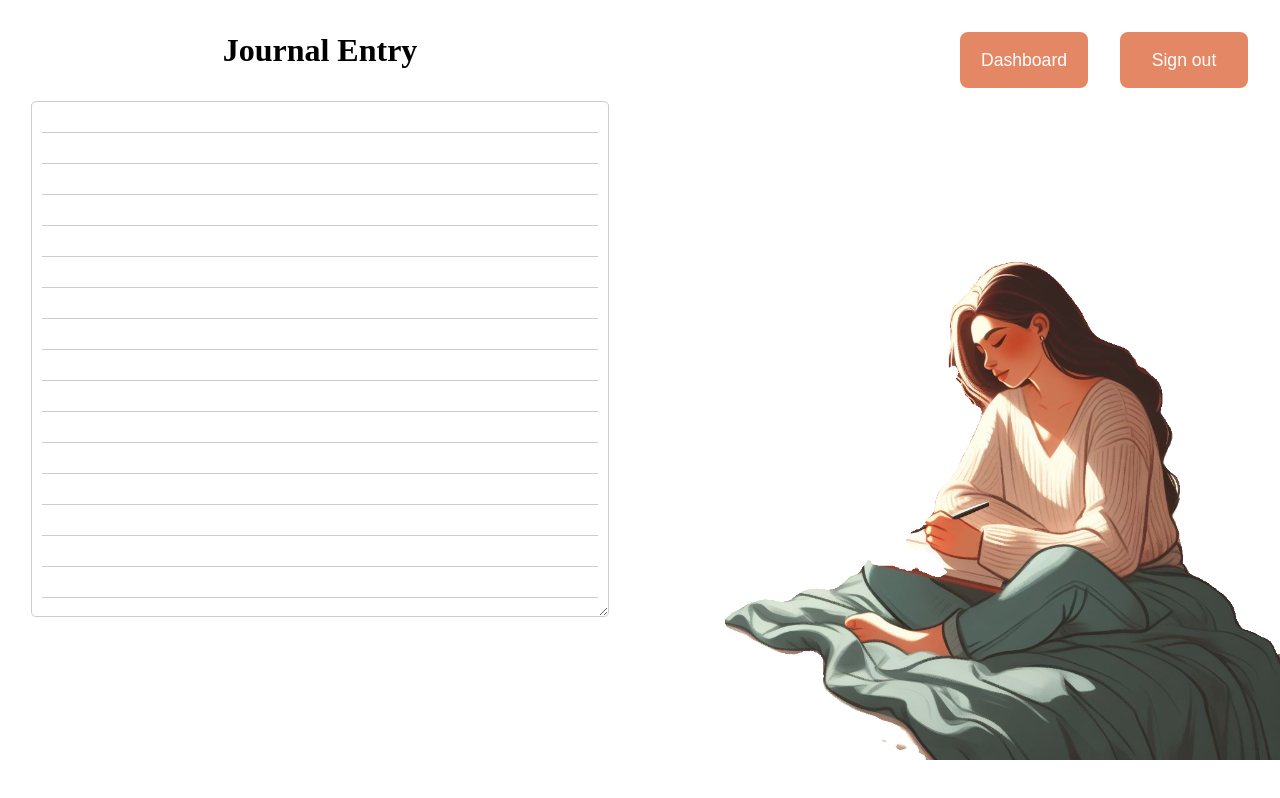
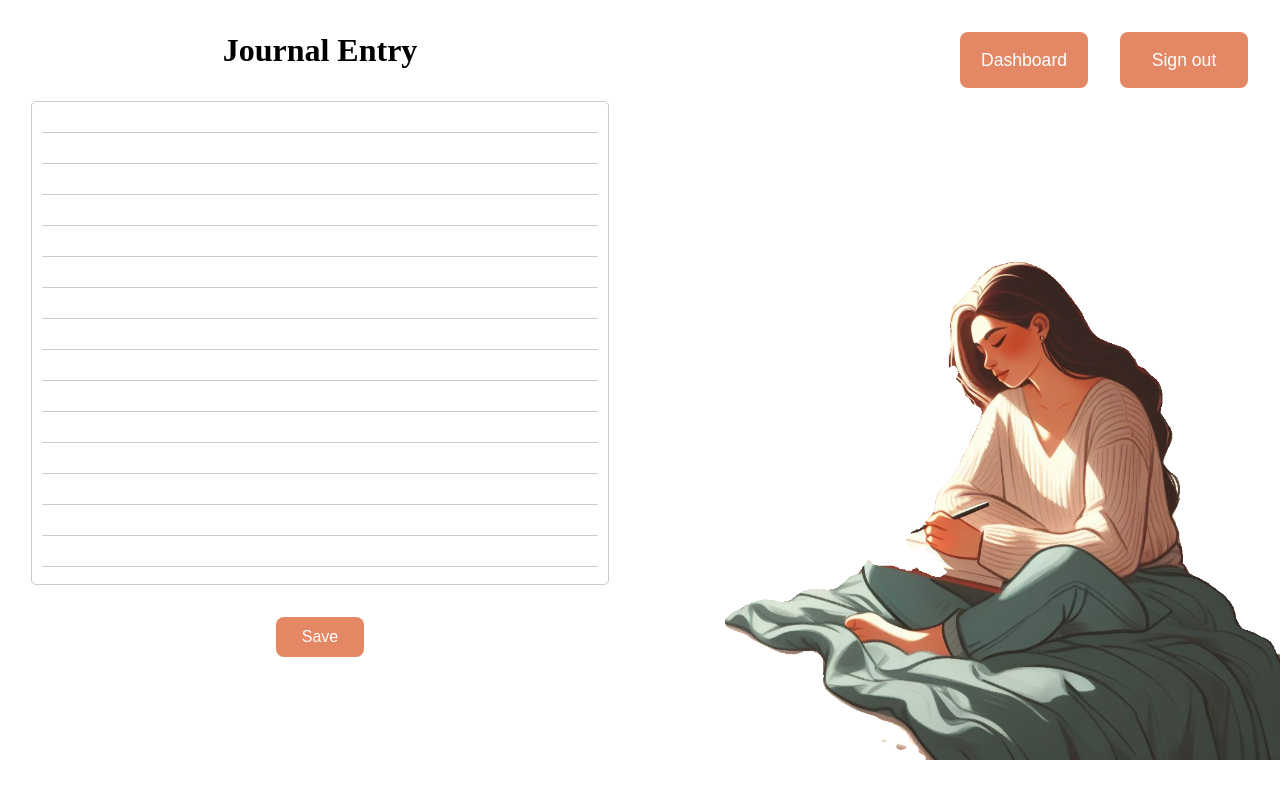
Before and after one commit to OmarZalat/Sentimental, a React (Vite) app in the folder client/: page /journal in a window 1280 px wide. Built offline with nearby package versions, Linux system fonts and the light colour scheme; the HTML template or start-up script is replaced by a standard one.

Commit message:
added save button for journal

```diff
--- a/client/src/components/notepage/notepage.jsx
+++ b/client/src/components/notepage/notepage.jsx
@@ -17,6 +17,7 @@ export default function Notepage() {
           value={journalEntry}
           onChange={handleChange}
         />
+        <button className={styles.save_button}>Save</button>
       </div>
     </>
   );
--- a/client/src/components/notepage/notepage.module.css
+++ b/client/src/components/notepage/notepage.module.css
@@ -4,6 +4,7 @@
   align-items: center;
   justify-content: center;
   padding-top: 2rem;
+  /* width: 90%; */
 }
 
 .notes {
@@ -28,15 +29,33 @@
 .journal_entry {
   width: 80%;
   height: 28.125rem; /* Adjust height as needed */
-  padding: 2rem;
+  padding: 2rem 2rem 0 2rem;
   margin: 2rem;
   font-size: 1rem;
   border: 1px solid #ccc;
   border-radius: 0.313rem;
   resize: vertical; /* Allow vertical resizing */
   line-height: 2rem; /* Match line height with the pattern */
+  resize: none;
 }
 
 .journal_entry h1 {
   padding: 2rem;
 }
+
+.save_button {
+  align-self: center;
+  width: 5.5rem;
+  height: 2.5rem;
+  background-color: #e48765;
+  color: white;
+  border: none;
+  border-radius: 0.5rem;
+  transition: 0.5s;
+  font-size: 1rem;
+}
+
+.save_button:hover {
+  cursor: pointer;
+  opacity: 0.5;
+}
```
